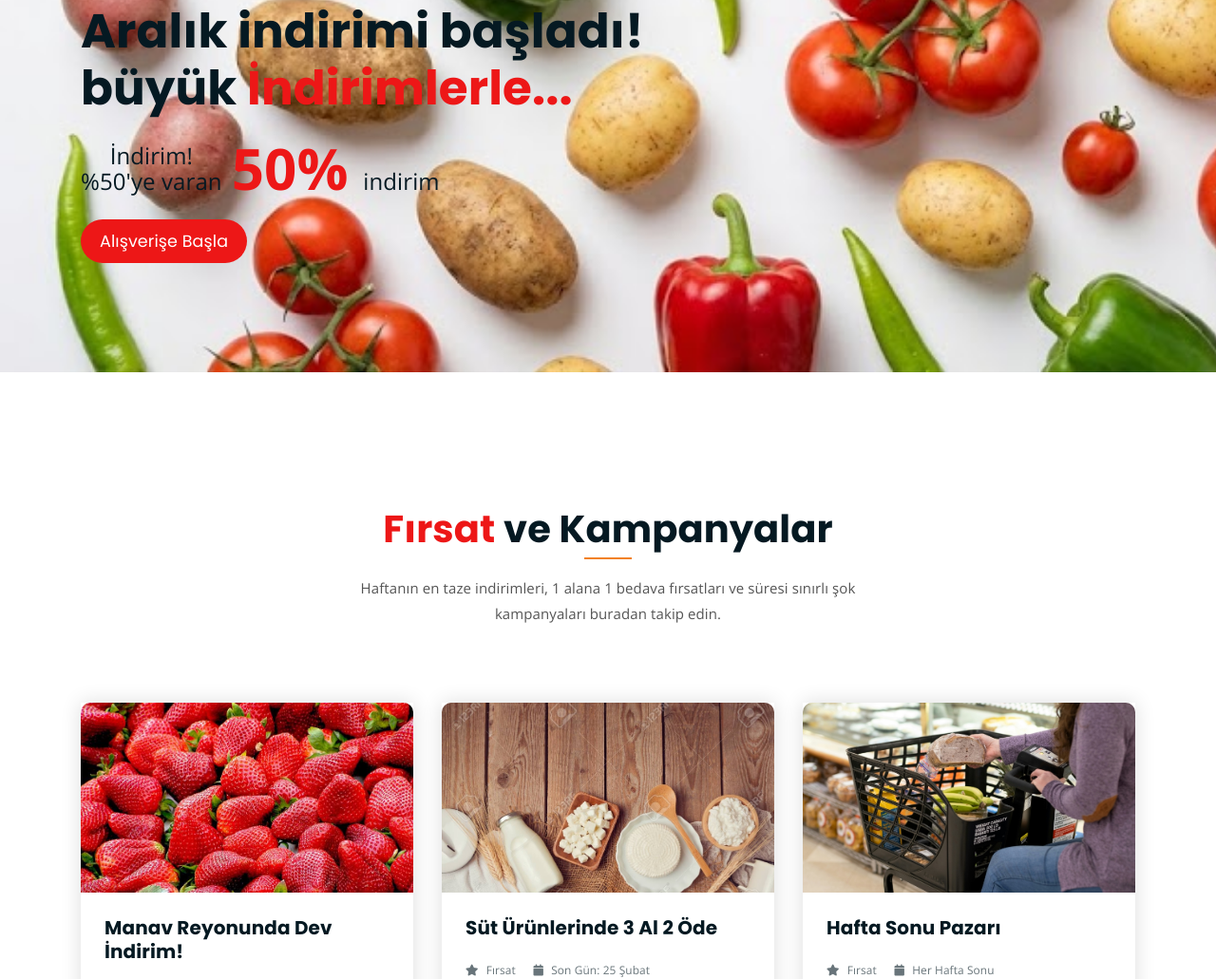
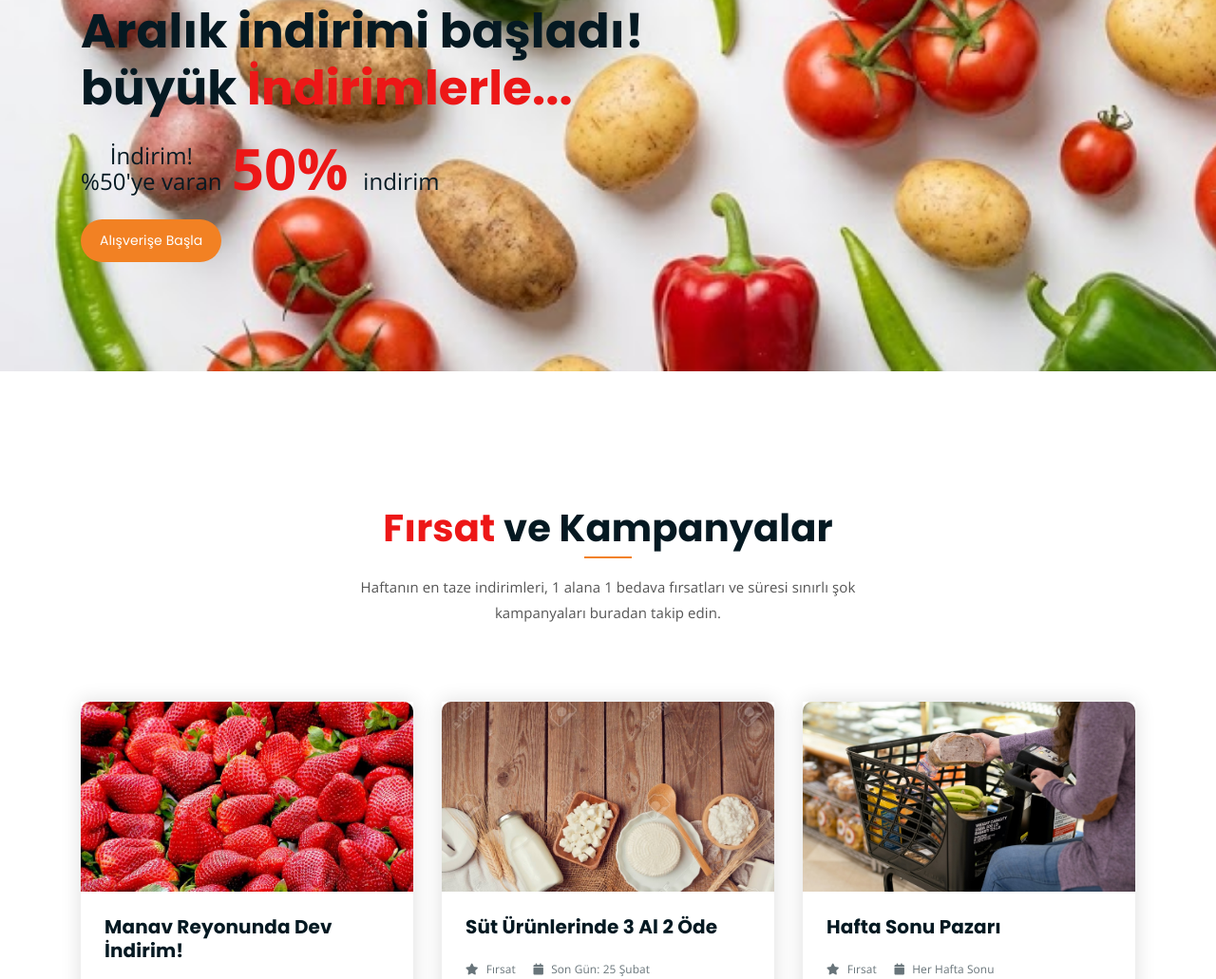
Before and after one commit to efeyilmazzz/grossery_market_webtasarimproje, a plain HTML site: page index.html in a window 1280 px wide. Shown: the part 3582-4613 px from the top of the page at 95% size. Drawn offline with nearby package versions, Linux system fonts and the light colour scheme.

Commit message:
Update index.html

```diff
--- a/index.html
+++ b/index.html
@@ -300,7 +300,7 @@
         <div class="container">
             <h3>Aralık indirimi başladı! <br> büyük <span class="red-text">İndirimlerle...</span></h3>
             <div class="sale-percent"><span>İndirim! <br> %50'ye varan</span>50% <span>indirim</span></div>
-            <a href="shop.html" class="cart-btn btn-lg">Alışverişe Başla</a>
+            <a href="shop.html" class="boxed-btn">Alışverişe Başla</a>
         </div>
     </section>
    <div class="latest-news pt-150 pb-150">
```
